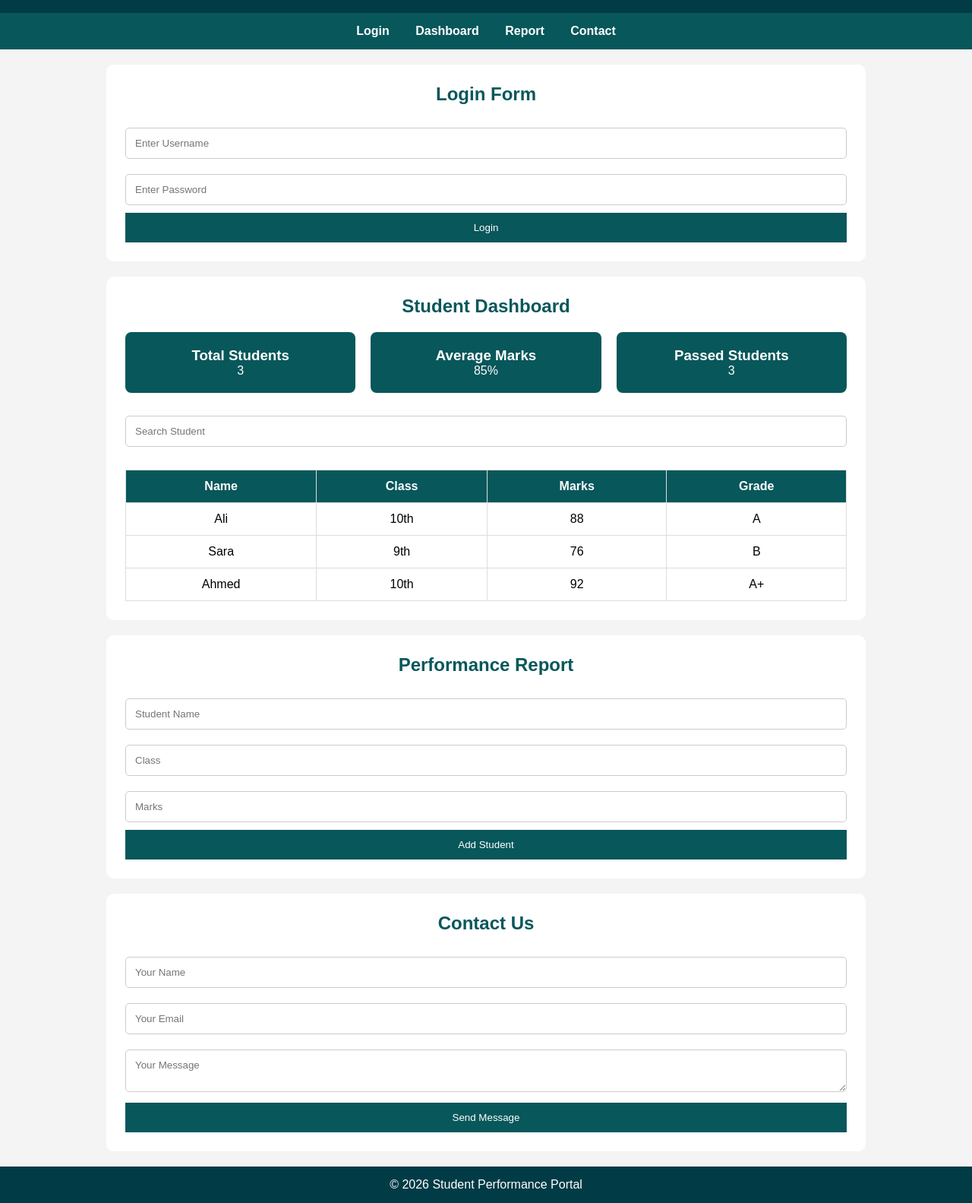
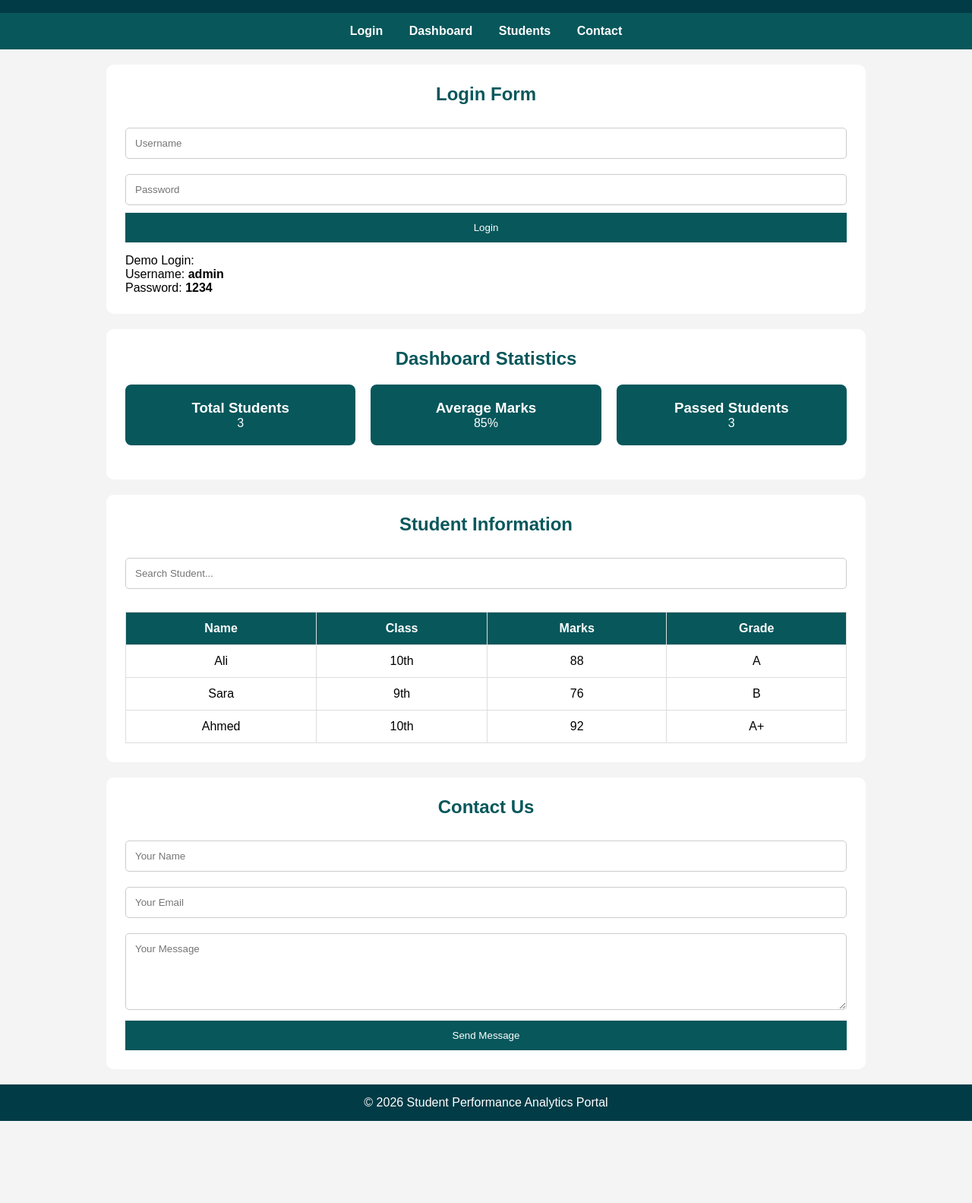
Before and after one commit to anumsaleem418/Student-Portal-interactive-, a plain HTML site: page index.html in a window 1280 px wide. Shown: the part 78-1661 px from the top of the page at 76% size. After the commit the page ends 1553 px from the top, so only its background shows below. Drawn offline with Linux system fonts and the light colour scheme.

Commit message:
Update index.html

```diff
--- a/index.html
+++ b/index.html
@@ -1,102 +1,152 @@
 <!DOCTYPE html>
 <html lang="en">
 <head>
-<meta charset="UTF-8">
-<meta name="viewport" content="width=device-width, initial-scale=1.0">
-<title>Student Performance Analytics Portal</title>
-<link rel="stylesheet" href="style.css">
+    <meta charset="UTF-8">
+    <meta name="viewport" content="width=device-width, initial-scale=1.0">
+    <title>Student Performance Analytics Portal</title>
+
+    <link rel="stylesheet" href="style.css">
 </head>
 
 <body>
 
 <header>
+
     <h1>Student Performance Analytics Portal</h1>
+
     <p>Interactive Dashboard</p>
+
 </header>
 
-<div class="menu-btn" onclick="toggleMenu()">☰ Menu</div>
+<div class="menu-btn" onclick="toggleMenu()">
+    ☰ Menu
+</div>
 
 <nav id="navMenu">
+
     <a href="#login">Login</a>
+
     <a href="#dashboard">Dashboard</a>
-    <a href="#report">Report</a>
+
+    <a href="#students">Students</a>
+
     <a href="#contact">Contact</a>
+
 </nav>
 
+<!-- Login -->
+
 <section id="login">
+
     <h2>Login Form</h2>
 
     <form id="loginForm">
-        <input type="text" id="username" placeholder="Enter Username">
-        <input type="password" id="password" placeholder="Enter Password">
 
-        <button type="submit">Login</button>
+        <input
+            type="text"
+            id="username"
+            placeholder="Username"
+            required
+        >
+
+        <input
+            type="password"
+            id="password"
+            placeholder="Password"
+            required
+        >
+
+        <button type="submit">
+            Login
+        </button>
+
     </form>
+
+    <p style="margin-top:15px;">
+        Demo Login:
+        <br>
+        Username: <strong>admin</strong>
+        <br>
+        Password: <strong>1234</strong>
+    </p>
+
 </section>
+
+<!-- Dashboard -->
 
 <section id="dashboard">
 
-    <h2>Student Dashboard</h2>
+    <h2>Dashboard Statistics</h2>
 
     <div class="cards">
 
         <div class="card">
+
             <h3>Total Students</h3>
-            <p id="totalStudents"></p>
+
+            <p id="totalStudents">0</p>
+
         </div>
 
         <div class="card">
+
             <h3>Average Marks</h3>
-            <p id="averageMarks"></p>
+
+            <p id="averageMarks">0%</p>
+
         </div>
 
         <div class="card">
+
             <h3>Passed Students</h3>
-            <p id="passedStudents"></p>
+
+            <p id="passedStudents">0</p>
+
         </div>
 
     </div>
 
+</section>
+
+<!-- Search -->
+
+<section id="students">
+
+    <h2>Student Information</h2>
+
     <input
         type="text"
         id="searchInput"
-        placeholder="Search Student"
+        placeholder="Search Student..."
     >
 
     <table>
 
         <thead>
+
             <tr>
+
                 <th>Name</th>
+
                 <th>Class</th>
+
                 <th>Marks</th>
+
                 <th>Grade</th>
+
             </tr>
+
         </thead>
 
-        <tbody id="studentTable"></tbody>
+        <tbody id="studentTable">
+
+        </tbody>
 
     </table>
 
 </section>
 
-<section id="report">
-
-    <h2>Performance Report</h2>
-
-    <form id="reportForm">
-
-        <input type="text" id="studentName" placeholder="Student Name">
-
-        <input type="text" id="studentClass" placeholder="Class">
-
-        <input type="number" id="studentMarks" placeholder="Marks">
-
-        <button type="submit">Add Student</button>
-
-    </form>
-
-</section>
+<!-- Contact -->
 
 <section id="contact">
 
@@ -104,13 +154,28 @@
 
     <form>
 
-        <input type="text" placeholder="Your Name">
+        <input
+            type="text"
+            placeholder="Your Name"
+            required
+        >
 
-        <input type="email" placeholder="Your Email">
+        <input
+            type="email"
+            placeholder="Your Email"
+            required
+        >
 
-        <textarea placeholder="Your Message"></textarea>
+        <textarea
+            placeholder="Your Message"
+            rows="5"
+            required
+        ></textarea>
 
-        <button type="button" onclick="sendMessage()">
+        <button
+            type="button"
+            onclick="sendMessage()"
+        >
             Send Message
         </button>
 
@@ -119,7 +184,9 @@
 </section>
 
 <footer>
-    <p>© 2026 Student Performance Portal</p>
+
+    <p>© 2026 Student Performance Analytics Portal</p>
+
 </footer>
 
 <script src="script.js"></script>
```
